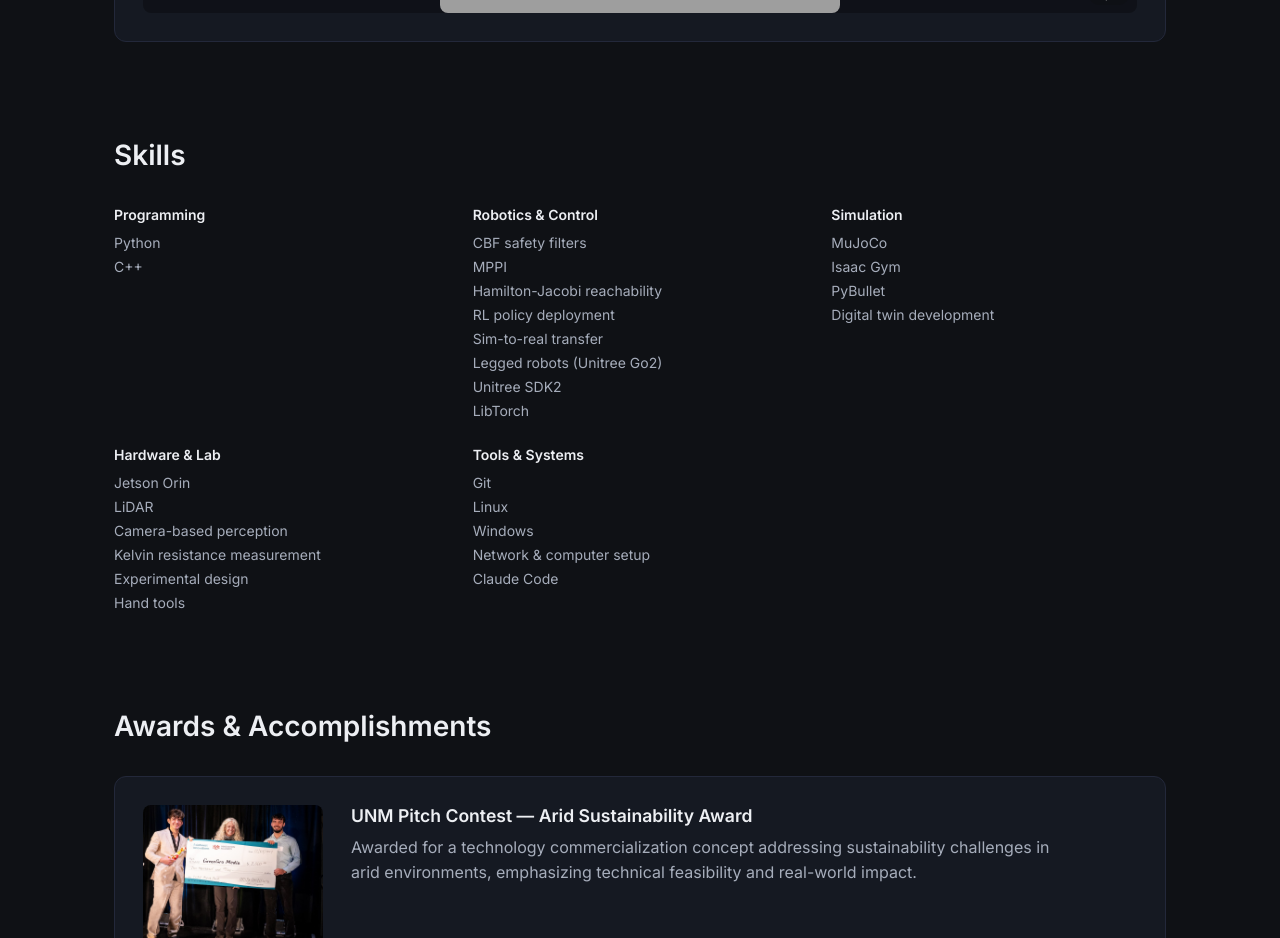
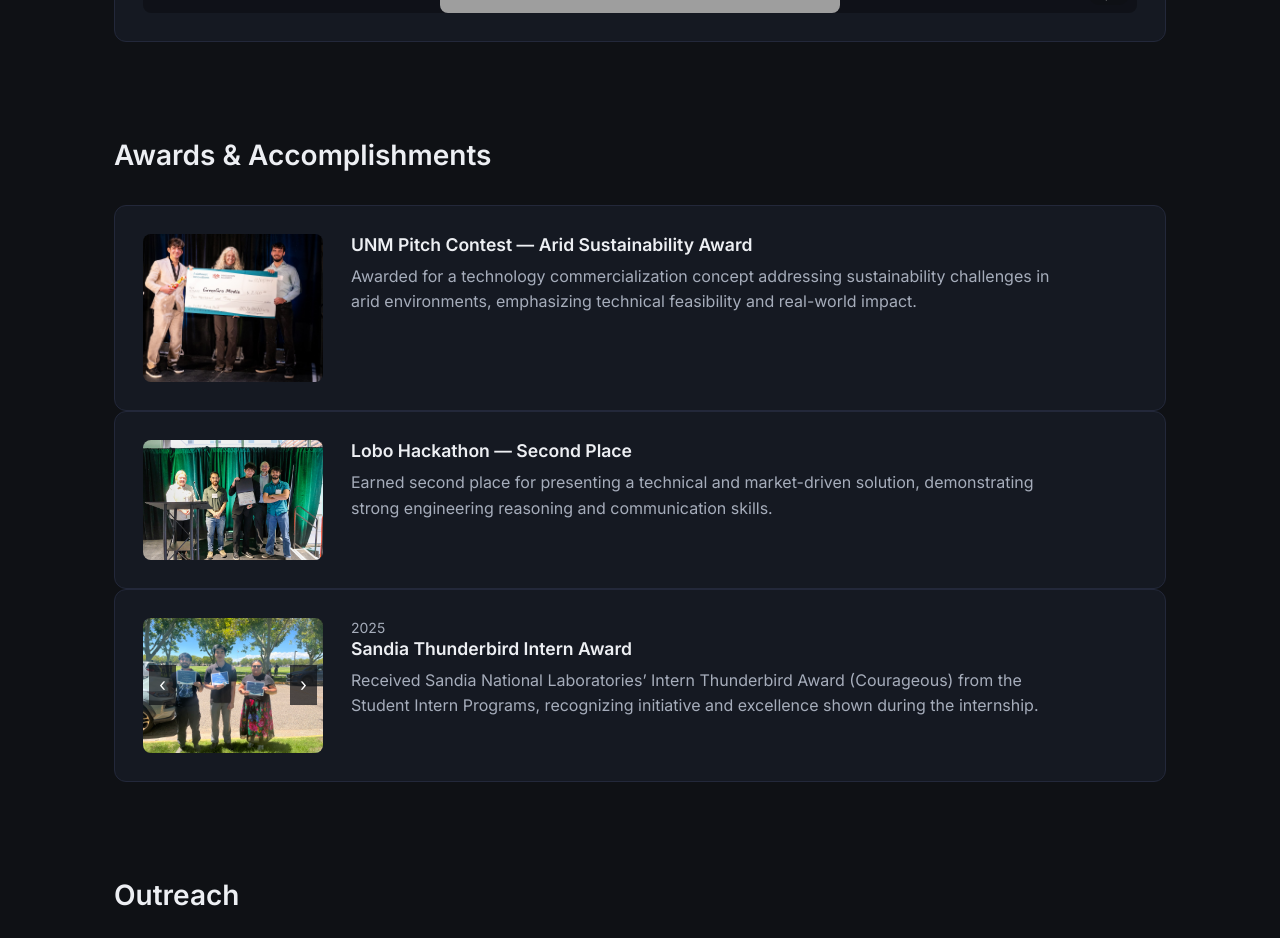
Before and after one commit to alexkcoker/alexkcoker.github.io, a Next.js app: page / in a window 1280 px wide. Shown: the part 8600-9538 px from the top of the page. Built offline with nearby package versions, Linux system fonts and the light colour scheme; grey boxes are pictures that could not be loaded.

Commit message:
Remove the Skills section

```diff
--- a/src/app/page.tsx
+++ b/src/app/page.tsx
@@ -1,13 +1,8 @@
 import Section from '@/components/Section';
 import About from '@/components/About';
 import Nav from '@/components/Nav';
-import Skills from '@/components/Skills';
 import Footer from '@/components/Footer';
 import { hero, sections } from '@/data/content';
-
-// Skills sits between "Experience" and "Awards" — after the work that
-// evidences it, before the accolades that close the page.
-const BEFORE_SKILLS = ['research', 'projects', 'experience'];
 
 export default function Home() {
   return (
@@ -26,22 +21,10 @@ export default function Home() {
         {/* ================= ABOUT ================= */}
         <About />
 
-        {/* ================= RESEARCH / PROJECTS / EXPERIENCE ================= */}
-        {sections
-          .filter((s) => BEFORE_SKILLS.includes(s.id))
-          .map((section) => (
-            <Section key={section.id} section={section} />
-          ))}
-
-        {/* ================= SKILLS ================= */}
-        <Skills />
-
-        {/* ================= AWARDS / OUTREACH ================= */}
-        {sections
-          .filter((s) => !BEFORE_SKILLS.includes(s.id))
-          .map((section) => (
-            <Section key={section.id} section={section} />
-          ))}
+        {/* ================= CONTENT SECTIONS ================= */}
+        {sections.map((section) => (
+          <Section key={section.id} section={section} />
+        ))}
       </main>
 
       <Footer />
--- a/src/components/Skills.tsx
+++ /dev/null
@@ -1,24 +0,0 @@
-import { skills } from '@/data/content';
-
-/** Grouped technical skills — scannable by both academic readers and recruiter keyword filters. */
-export default function Skills() {
-  return (
-    <section id="skills" className="mb-24">
-      <h2 className="mb-8 text-[1.75rem] font-semibold">Skills</h2>
-      <div className="grid grid-cols-1 gap-6 md:grid-cols-2 lg:grid-cols-3">
-        {skills.map((group) => (
-          <div key={group.category}>
-            <h3 className="mb-2 text-sm font-semibold text-text-primary">
-              {group.category}
-            </h3>
-            <ul className="flex flex-col gap-1 text-sm text-text-secondary">
-              {group.items.map((item) => (
-                <li key={item}>{item}</li>
-              ))}
-            </ul>
-          </div>
-        ))}
-      </div>
-    </section>
-  );
-}
--- a/src/data/content.ts
+++ b/src/data/content.ts
@@ -131,45 +131,6 @@ export const contact = {
   // TODO(alex): add an ORCID iD here once you have one.
   cvPath: 'assets/cv/alex-coker-cv.pdf',
 };
-
-// Groups and wording match the CV's own "Technical Skills" section verbatim
-// (not the site-revamp brief's guessed list, which named "Isaac Lab" and
-// "ROS 2" — the CV says Isaac Gym, and doesn't list ROS 2 at all).
-export const skills: { category: string; items: string[] }[] = [
-  { category: 'Programming', items: ['Python', 'C++'] },
-  {
-    category: 'Robotics & Control',
-    items: [
-      'CBF safety filters',
-      'MPPI',
-      'Hamilton-Jacobi reachability',
-      'RL policy deployment',
-      'Sim-to-real transfer',
-      'Legged robots (Unitree Go2)',
-      'Unitree SDK2',
-      'LibTorch',
-    ],
-  },
-  {
-    category: 'Simulation',
-    items: ['MuJoCo', 'Isaac Gym', 'PyBullet', 'Digital twin development'],
-  },
-  {
-    category: 'Hardware & Lab',
-    items: [
-      'Jetson Orin',
-      'LiDAR',
-      'Camera-based perception',
-      'Kelvin resistance measurement',
-      'Experimental design',
-      'Hand tools',
-    ],
-  },
-  {
-    category: 'Tools & Systems',
-    items: ['Git', 'Linux', 'Windows', 'Network & computer setup', 'Claude Code'],
-  },
-];
 
 /** Short, dated highlights for the About area. Newest first. */
 export const updates: { date: string; text: string }[] = [
```
